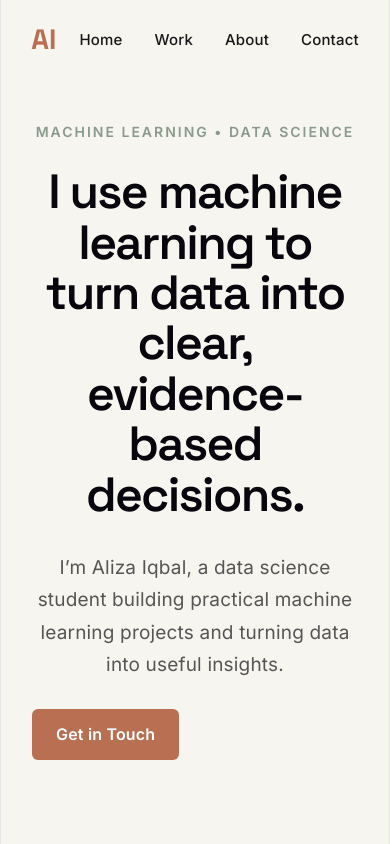
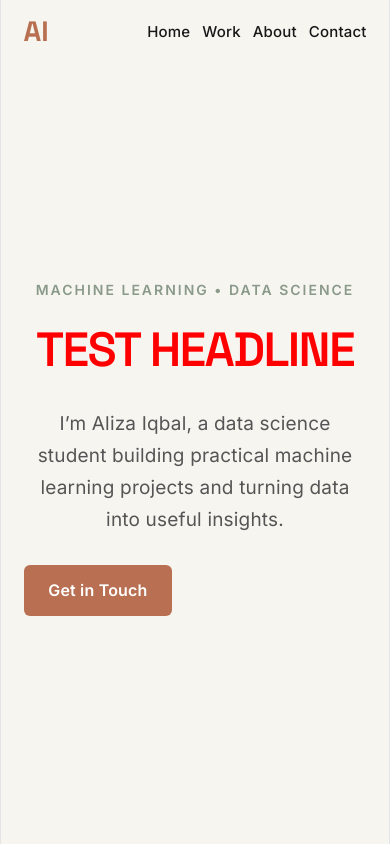
Before and after one commit to aliza1800/Aliza-portfolio, a React (Vite) app: page / in a window 390 px wide. Shown: the top 844 px of the page. Built offline with nearby package versions, Linux system fonts and the light colour scheme.

Commit message:
test headline

```diff
--- a/src/App.css
+++ b/src/App.css
@@ -183,3 +183,27 @@ h1 {
   line-height: 1.7;
   margin: 0;
 }
+@media (max-width: 768px) {
+  .hero {
+    min-height: 100vh;
+    padding: 110px 6% 60px;
+  }
+
+  .hero h1 {
+    color: red !important;
+    display: block;
+    visibility: visible;
+    opacity: 1;
+    font-size: 48px;
+    line-height: 1.05;
+    max-width: 100%;
+  }
+
+  .nav-links {
+    gap: 12px;
+  }
+
+  .navbar {
+    padding: 20px 6%;
+  }
+}
--- a/src/App.jsx
+++ b/src/App.jsx
@@ -17,10 +17,7 @@ function App() {
       <section className="hero" id="home">
         <p className="eyebrow">MACHINE LEARNING • DATA SCIENCE</p>
 
-        <h1>
-          I use machine learning to turn data into clear,
-          evidence-based decisions.
-        </h1>
+        <h1>TEST HEADLINE</h1>
 
         <p className="intro">
           I’m Aliza Iqbal, a data science student building practical
```
